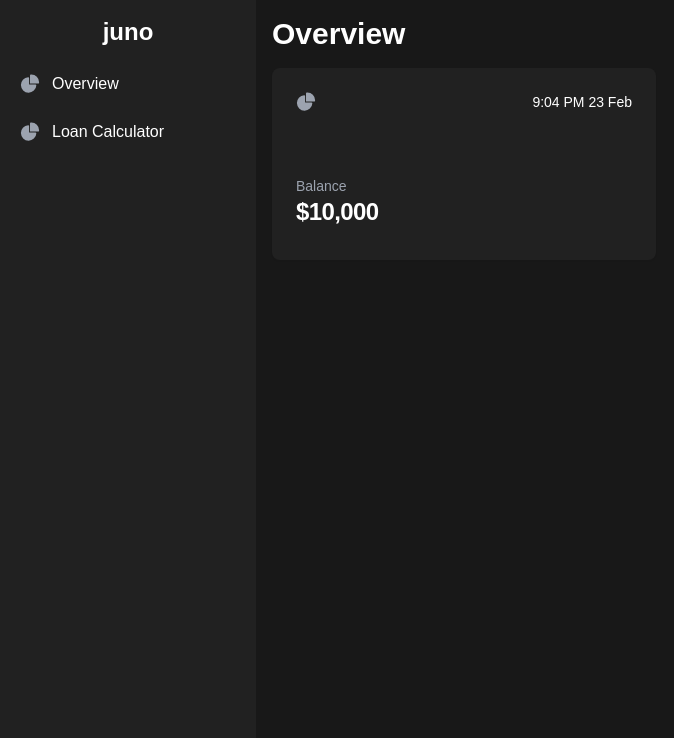
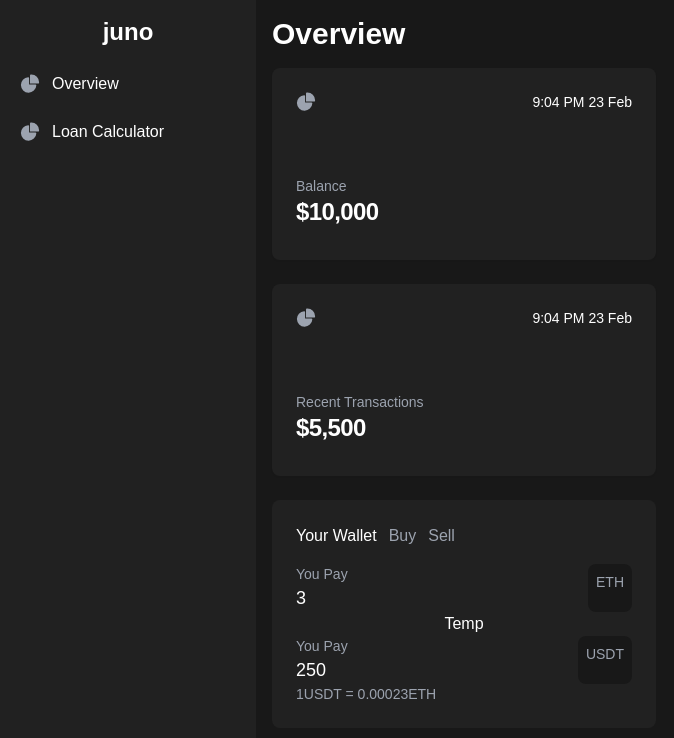
Before and after one commit to hakeem-jc/juno, a Next.js app: page / in a window 1280 px wide. Shown: the top 738 px of the page, without its empty margins (0-674 px from the left). Built offline with nearby package versions, Linux system fonts and the light colour scheme.

Commit message:
feat: Add static transaction and crypto wallet components

```diff
--- a/app/components/Overview.tsx
+++ b/app/components/Overview.tsx
@@ -1,6 +1,6 @@
 const Overview = () => {
   return (
-    <main>
+    <section className="flex flex-col gap-6">
       <div className="max-w-sm min-h-48 p-6 rounded-lg shadow-sm bg-[#212121] flex flex-col justify-between">
         <div className="flex items-center justify-between mb-4">
           <svg
@@ -22,7 +22,63 @@ const Overview = () => {
           </h5>
         </div>
       </div>
-    </main>
+
+      <div className="max-w-sm min-h-48 p-6 rounded-lg shadow-sm bg-[#212121] flex flex-col justify-between">
+        <div className="flex items-center justify-between mb-4">
+          <svg
+            className="w-5 h-5 transition duration-75 text-gray-400 group-hover:text-white"
+            aria-hidden="true"
+            xmlns="http://www.w3.org/2000/svg"
+            fill="currentColor"
+            viewBox="0 0 22 21"
+          >
+            <path d="M16.975 11H10V4.025a1 1 0 0 0-1.066-.998 8.5 8.5 0 1 0 9.039 9.039.999.999 0 0 0-1-1.066h.002Z" />
+            <path d="M12.5 0c-.157 0-.311.01-.565.027A1 1 0 0 0 11 1.02V10h8.975a1 1 0 0 0 1-.935c.013-.188.028-.374.028-.565A8.51 8.51 0 0 0 12.5 0Z" />
+          </svg>
+          <p className="text-sm">9:04 PM 23 Feb</p>
+        </div>
+        <div>
+          <p className="font-normal text-sm text-gray-400">
+            Recent Transactions
+          </p>
+          <h5 className="mb-2 text-2xl font-bold tracking-tight text-white">
+            $5,500
+          </h5>
+        </div>
+      </div>
+
+      <div className="max-w-sm min-h-48 p-6 rounded-lg shadowm-sm bg-[#212121] flex flex-col justify-between">
+        <div className="flex gap-3 w-full mb-4">
+          <p className="block">Your Wallet</p>
+          <p className="block text-gray-400">Buy</p>
+          <p className="block text-gray-400">Sell</p>
+        </div>
+
+        <div className="flex w-full justify-between">
+          <div>
+            <p className="text-sm text-gray-400">You Pay</p>
+            <h2 className="text-lg">3</h2>
+          </div>
+
+          <div className="bg-[#181818] p-2 rounded-lg">
+            <p className="text-sm text-gray-400">ETH</p>
+          </div>
+        </div>
+        <button>Temp</button>
+        <div className="flex w-full justify-between">
+          <div>
+            <p className="text-sm text-gray-400">You Pay</p>
+            <h2 className="text-lg">250</h2>
+          </div>
+
+          <div className="bg-[#181818] p-2 rounded-lg">
+            <p className="text-sm text-gray-400">USDT</p>
+          </div>
+        </div>
+
+        <p className="text-gray-400 text-sm">1USDT = 0.00023ETH</p>
+      </div>
+    </section>
   );
 };
 
```
